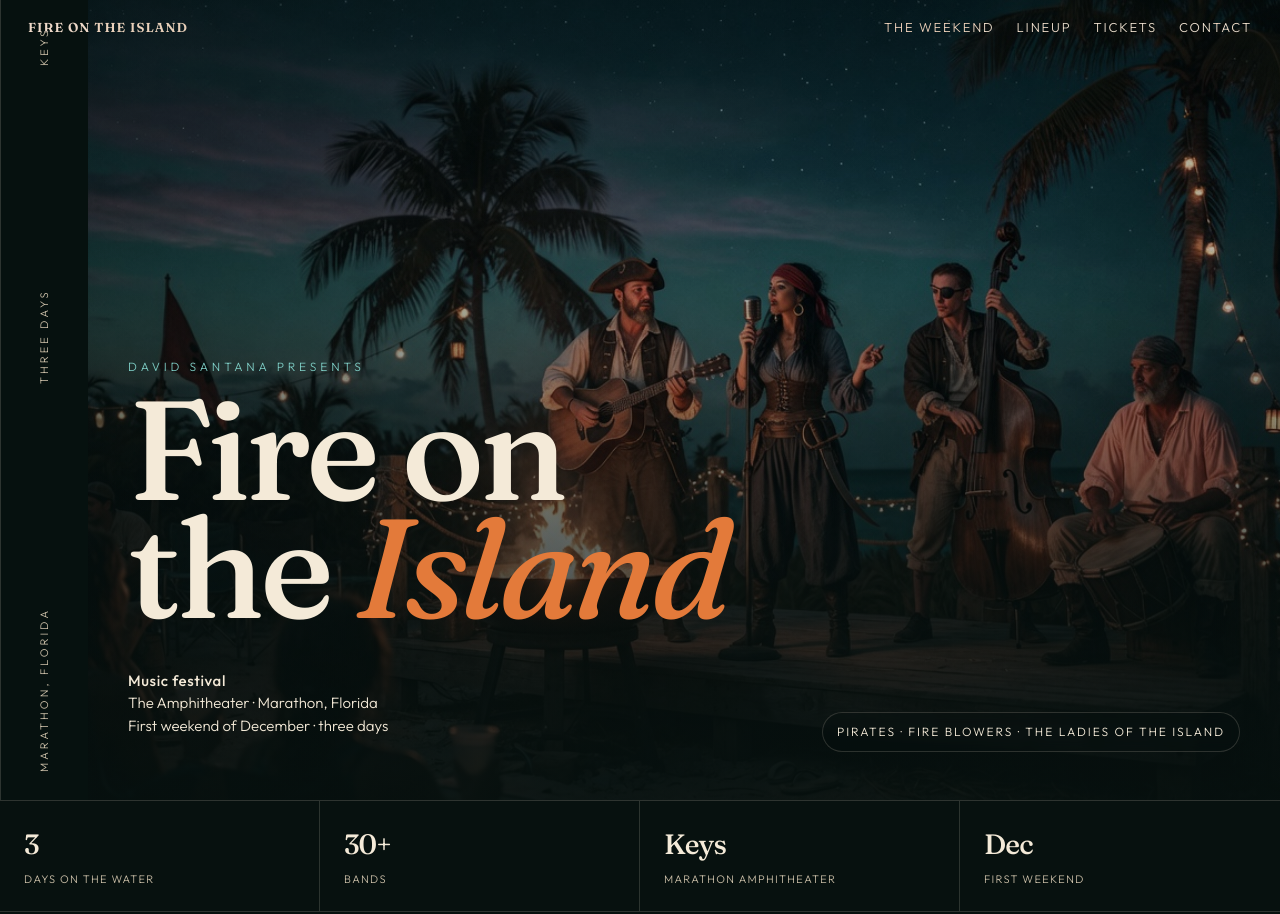
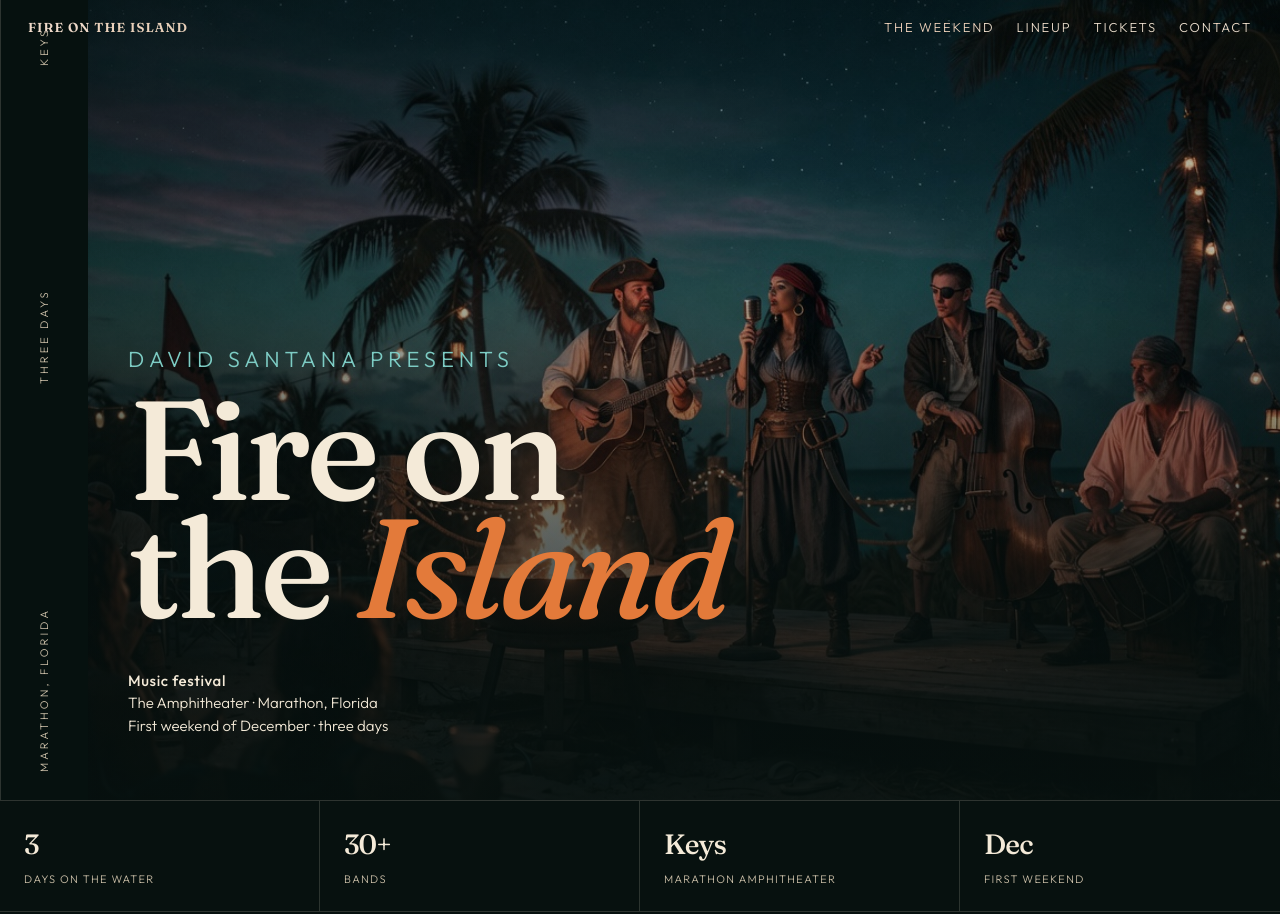
Before and after one commit to cyborgambitions/fire-on-the-island, a website: page index.html in a window 1280 px wide. Shown: the top 914 px of the page. Drawn offline with Linux system fonts and the light colour scheme.

Commit message:
Enlarge the presenter line and remove the hero label

```diff
--- a/index.html
+++ b/index.html
@@ -117,9 +117,9 @@
     }
     .presents {
       margin: 0 0 14px;
-      letter-spacing: 0.32em;
+      letter-spacing: 0.22em;
       text-transform: uppercase;
-      font-size: 12px;
+      font-size: 22px;
       color: var(--lagoon);
     }
     h1 {
@@ -444,7 +444,7 @@
               The Amphitheater · Marathon, Florida<br />
               First weekend of December · three days
             </p>
-            <span class="pill">Pirates · fire blowers · the ladies of the island</span>
+
           </div>
         </div>
       </div>
```
